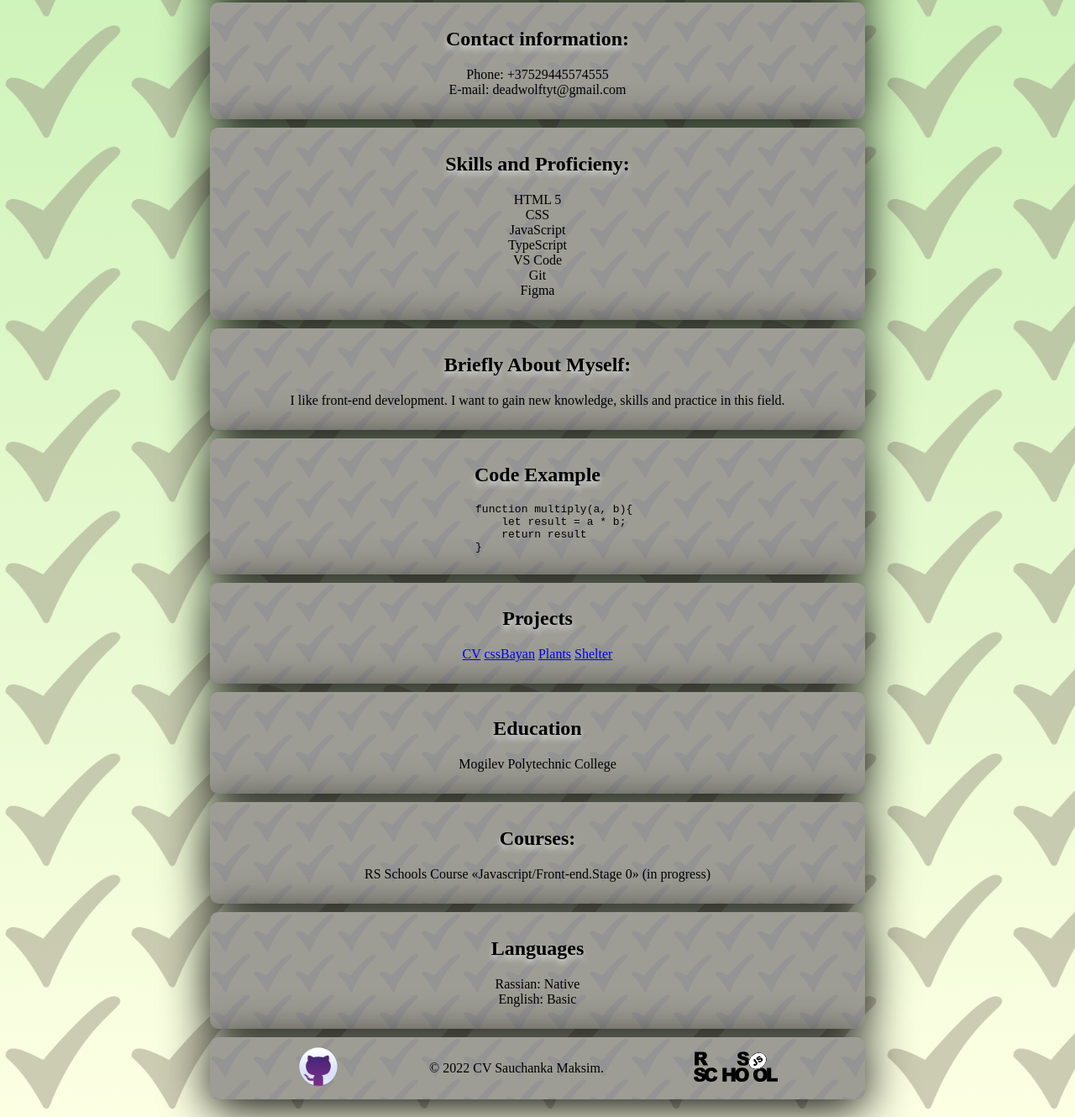
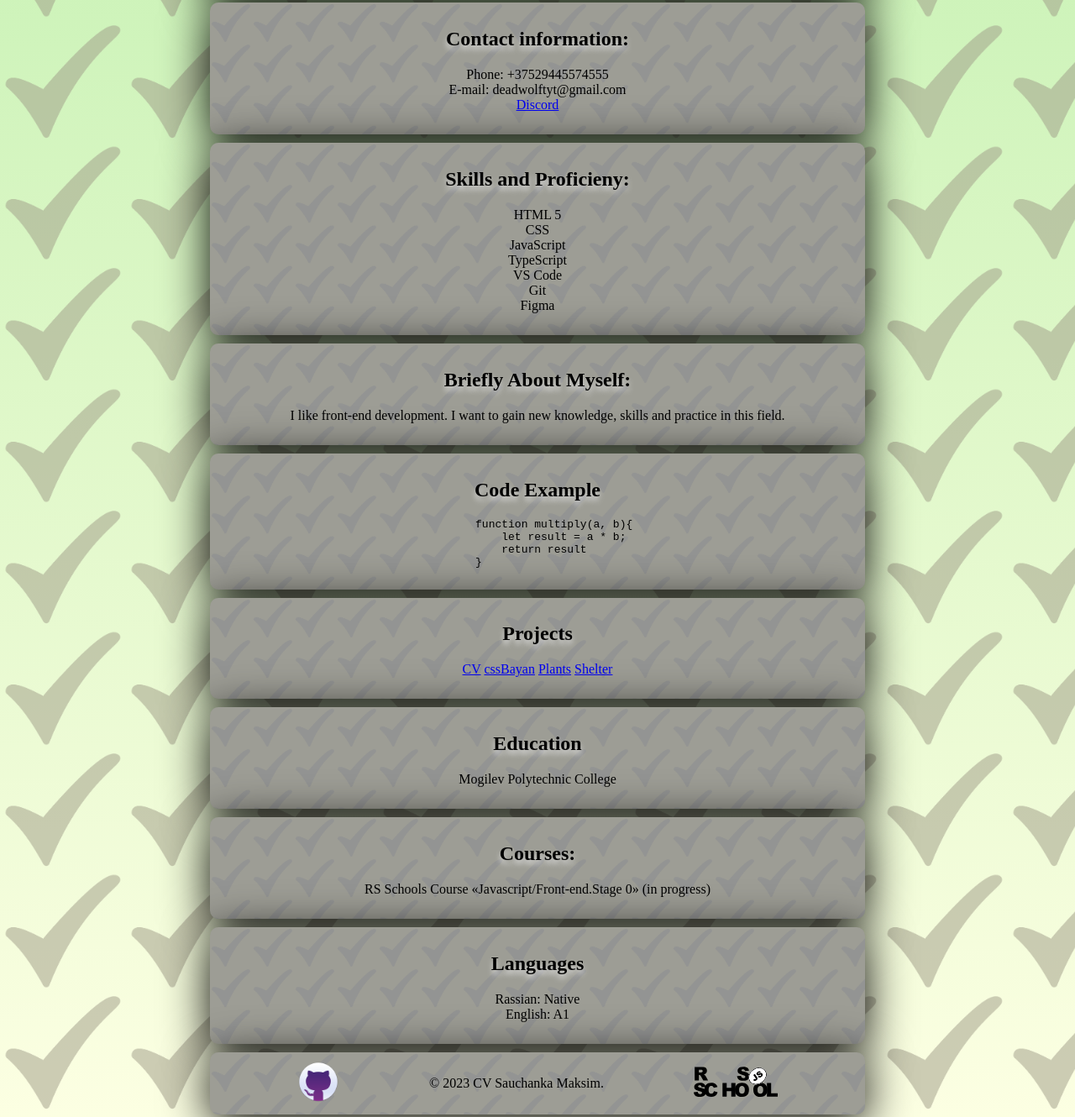
Before and after one commit to DeadWolf1tyt/rsschool-cv, a plain HTML site: page index.html in a window 1280 px wide. Shown: the part 410-1740 px from the top of the page at 84% size. Drawn offline with Linux system fonts and the light colour scheme.

Commit message:
refactor: add link Discord to the HTML file

```diff
--- a/index.html
+++ b/index.html
@@ -29,6 +29,7 @@
             <ul class="contacts__list">
                 <li class="contacts__item">Phone: +37529445574555</li>
                 <li class="contacts__item">E-mail: deadwolftyt@gmail.com</li>
+                <li><a href="https://discord.com/channels/@me/546829427481247755">Discord</a></li>
             </ul>
         </div>
         <div class="skill">
@@ -83,7 +84,7 @@
             <h2 class="language__title">Languages</h2>
             <ul class="language__list">
                 <li class="language__item">Rassian: Native</li>
-                <li class="language__item">English: Basic</li>
+                <li class="language__item">English: A1</li>
             </ul>
         </div>
     </main>
@@ -93,7 +94,7 @@
                 <img src="images/github.png" alt="Github" width="50" title="Github">
             </a>
         </div>
-        <div class="footer__year">© 2022 CV Sauchanka Maksim.</div>
+        <div class="footer__year">© 2023 CV Sauchanka Maksim.</div>
         <div class="footer__logo">
             <a href="https://rs.school/js/">
                 <img src="images/rs_school_js.svg" alt="RSSchool" width="100">
```
